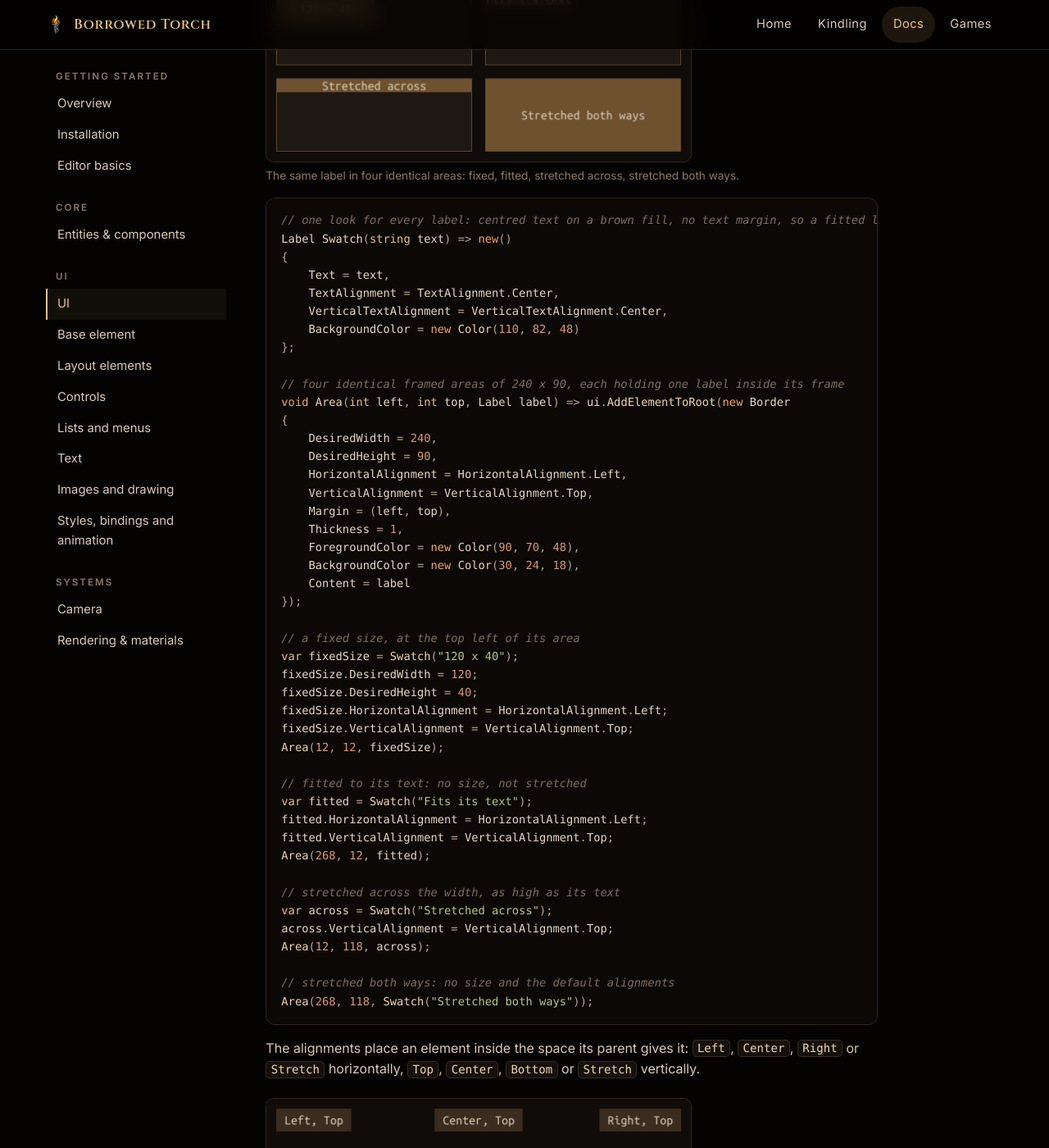
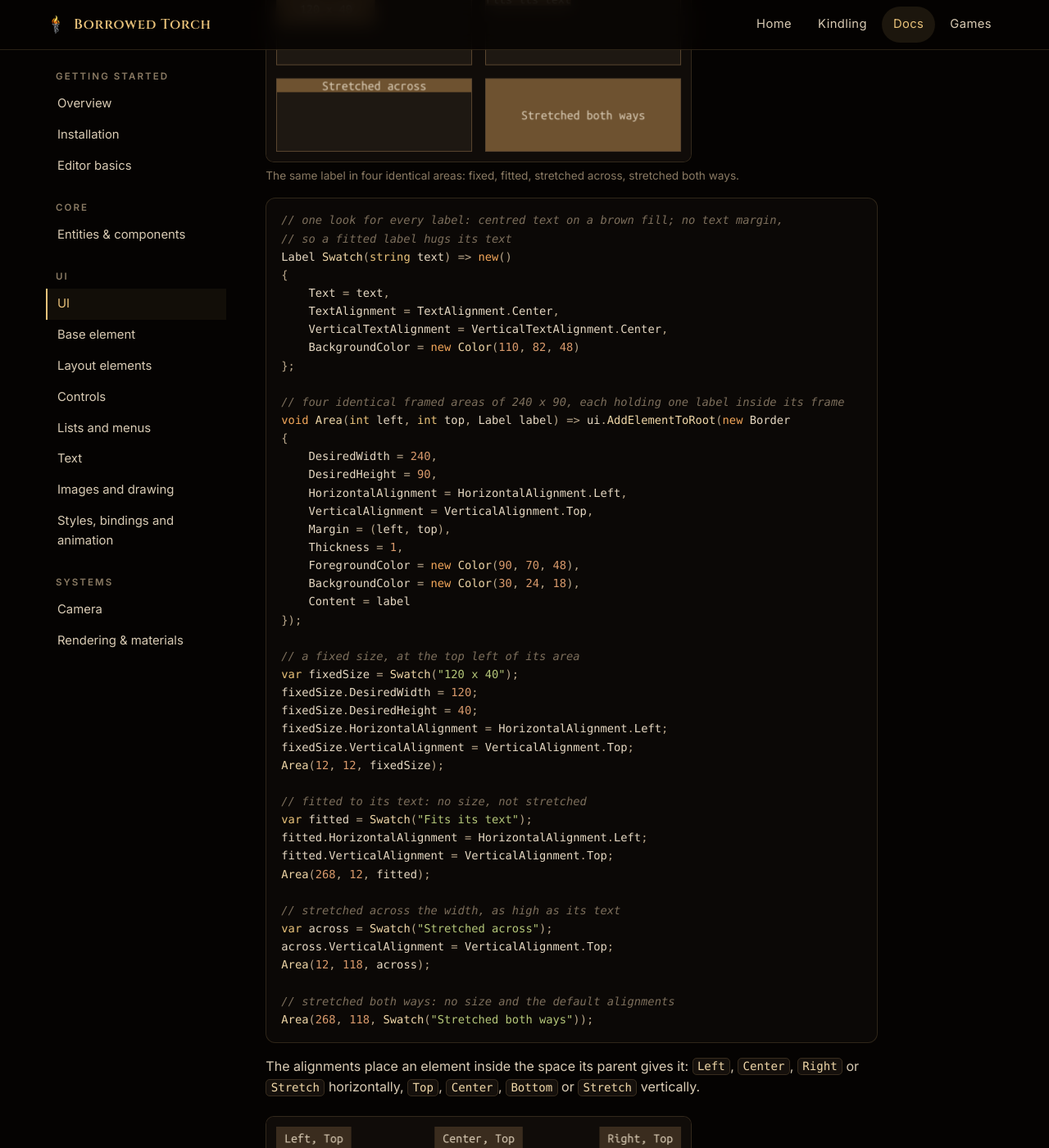
Before and after one commit to Elzianor/borrowedtorch-site, a Jekyll site: the page built from docs/ui.md, in a window 1280 px wide and 1400 px high, scrolled down 7264 px. Shown: the whole window at 82% size. Built offline with Jekyll 4.4.1, drawn with Linux system fonts in a browser that asks for light colours.

Commit message:
Style the scroll bars of code blocks and tables, fit the sizes snippet
Wide code blocks and tables scroll with a thin bar in the site's colours
instead of the browser's default one. The sizes snippet's long comment is
split, so the block no longer scrolls at desktop width.

Co-Authored-By: Claude Opus 5.5 <noreply@anthropic.com>

````diff
--- a/assets/css/site.css
+++ b/assets/css/site.css
@@ -354,6 +354,18 @@ a.card:hover { border-color: var(--line-strong); background: var(--surface-2); c
 .prose pre code { padding: 0; border: 0; background: none; color: #e6d8c2; font-size: .86rem; }
 .prose .highlighter-rouge + .highlighter-rouge, .prose div.highlight { margin-top: 1em; }
 .prose table { width: 100%; border-collapse: collapse; font-size: .93rem; display: block; overflow-x: auto; }
+/* the scroll bars of wide code blocks and tables, in the site's colours instead of the browser's */
+.prose pre, .prose table {
+  scrollbar-width: thin;
+  scrollbar-color: var(--line-strong) transparent;
+}
+.prose pre:hover, .prose table:hover { scrollbar-color: var(--gold-dim) transparent; }
+@supports not (scrollbar-color: auto) {
+  .prose pre::-webkit-scrollbar, .prose table::-webkit-scrollbar { height: 8px; }
+  .prose pre::-webkit-scrollbar-track, .prose table::-webkit-scrollbar-track { background: transparent; }
+  .prose pre::-webkit-scrollbar-thumb, .prose table::-webkit-scrollbar-thumb { background: var(--line-strong); border-radius: 8px; }
+  .prose pre:hover::-webkit-scrollbar-thumb, .prose table:hover::-webkit-scrollbar-thumb { background: var(--gold-dim); }
+}
 .prose th, .prose td { text-align: left; padding: 9px 12px; border-bottom: 1px solid var(--line); vertical-align: top; }
 .prose th { color: var(--gold); font-weight: 600; }
 .prose hr { border: 0; border-top: 1px solid var(--line); margin: 2em 0; }
--- a/docs/ui.md
+++ b/docs/ui.md
@@ -223,7 +223,8 @@ Give the parent a `MaxWidth` to make it wrap.
 </figure>
 
 ```csharp
-// one look for every label: centred text on a brown fill, no text margin, so a fitted label hugs its text
+// one look for every label: centred text on a brown fill; no text margin,
+// so a fitted label hugs its text
 Label Swatch(string text) => new()
 {
     Text = text,
````
